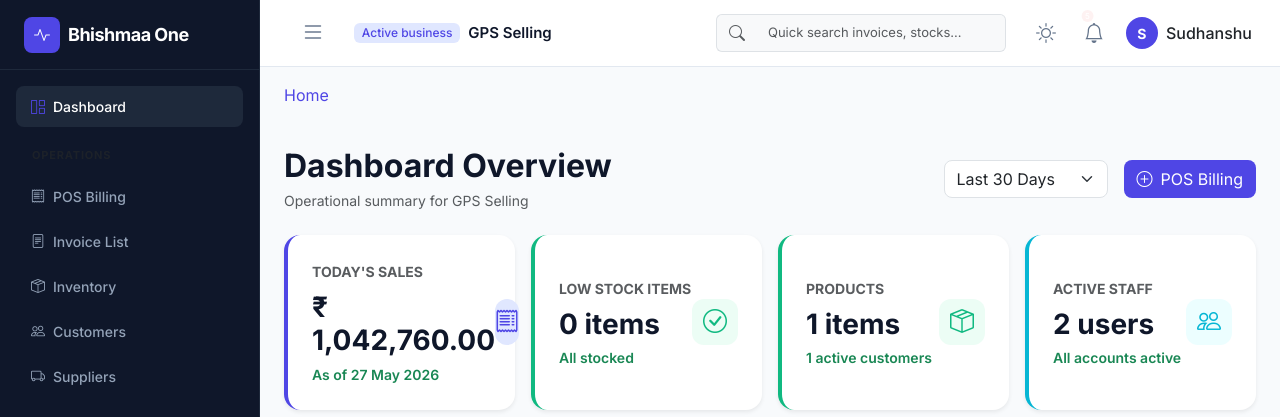
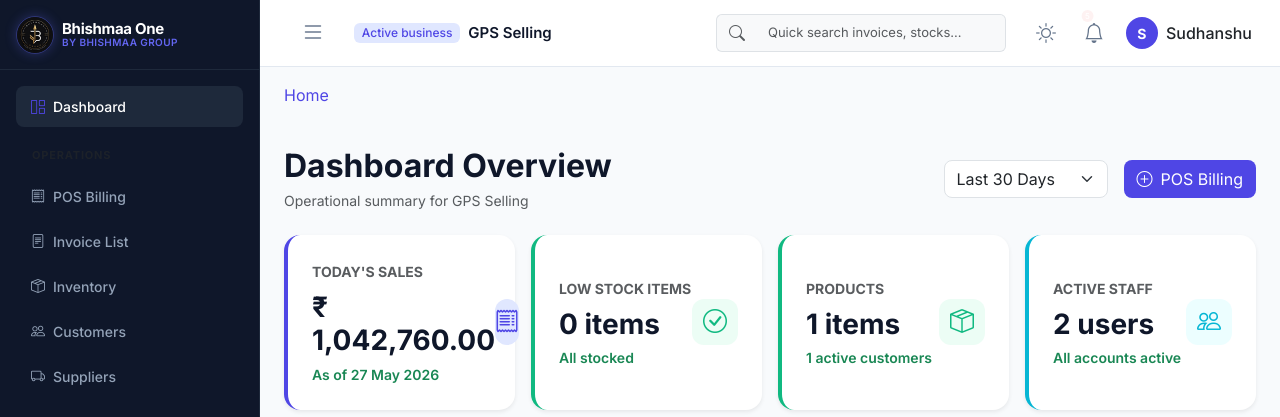
Before and after one commit to bhishmaagroup/Bhishmaa-one, a Flask app: page / in a window 1280 px wide. Shown: the top 417 px of the page. Run offline with Flask 3, Linux system fonts and the light colour scheme; a user stored in the database is signed in.

Commit message:
First commit

```diff
--- a/app/static/css/app.css
+++ b/app/static/css/app.css
@@ -300,6 +300,9 @@ html[data-theme="dark"] .loader-overlay {
 .app-sidebar.collapsed .nav-link span {
     display: none;
 }
+.app-sidebar.collapsed .brand-logo-img {
+    margin: 0 auto;
+}
 .app-sidebar.collapsed .nav-link {
     text-align: center;
     padding: 12px 0;
@@ -311,7 +314,7 @@ html[data-theme="dark"] .loader-overlay {
 }
 .app-sidebar.collapsed .sidebar-brand {
     justify-content: center;
-    padding: 16px 0;
+    padding: 16px 0 !important;
 }
 .app-sidebar.collapsed + .main-content-wrapper {
     margin-left: 70px;
--- a/app/templates/components/sidebar.html
+++ b/app/templates/components/sidebar.html
@@ -1,10 +1,14 @@
 <aside class="app-sidebar" id="appSidebar">
     <!-- Brand Info -->
-    <div class="sidebar-brand d-flex align-items-center gap-2 px-4">
-        <div class="brand-logo-icon">
-            <i class="bi bi-activity text-white"></i>
+    <div class="sidebar-brand d-flex align-items-center gap-2 px-3" style="height: 70px;">
+        <img src="{{ url_for('static', filename='img/logo.png') }}"
+             alt="Bhishmaa Group"
+             style="width:38px;height:38px;border-radius:50%;object-fit:cover;border:1.5px solid rgba(99,102,241,0.4);box-shadow:0 0 12px rgba(99,102,241,0.3);flex-shrink:0;"
+             class="brand-logo-img">
+        <div class="brand-text d-flex flex-column" style="line-height:1.15;">
+            <span class="text-white fw-bold" style="font-size:15px;letter-spacing:-0.3px;">Bhishmaa One</span>
+            <span style="font-size:10px;color:#6366f1;font-weight:600;letter-spacing:0.4px;text-transform:uppercase;">by Bhishmaa Group</span>
         </div>
-        <span class="brand-text text-white fw-bold">Bhishmaa One</span>
         <button class="btn text-white ms-auto d-lg-none border-0 p-0" onclick="toggleSidebar()" type="button" aria-label="Close sidebar">
             <i class="bi bi-x-lg fs-5"></i>
         </button>
```
